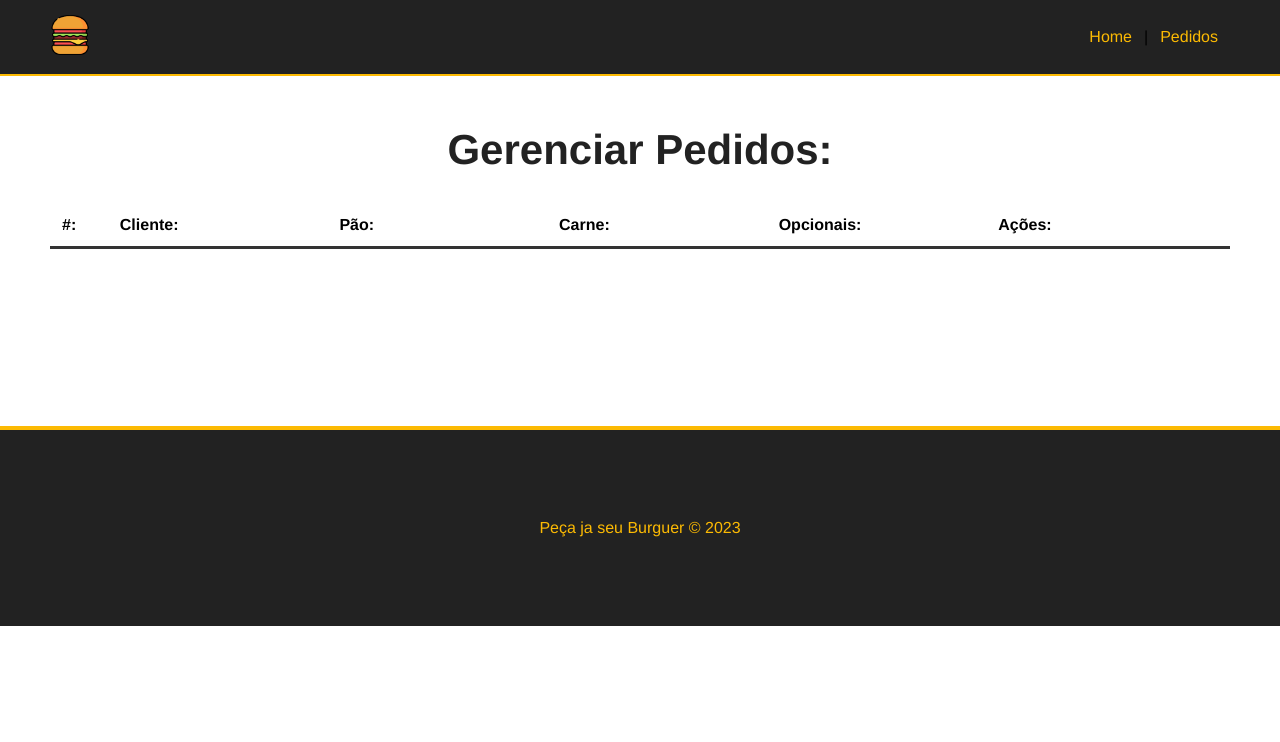
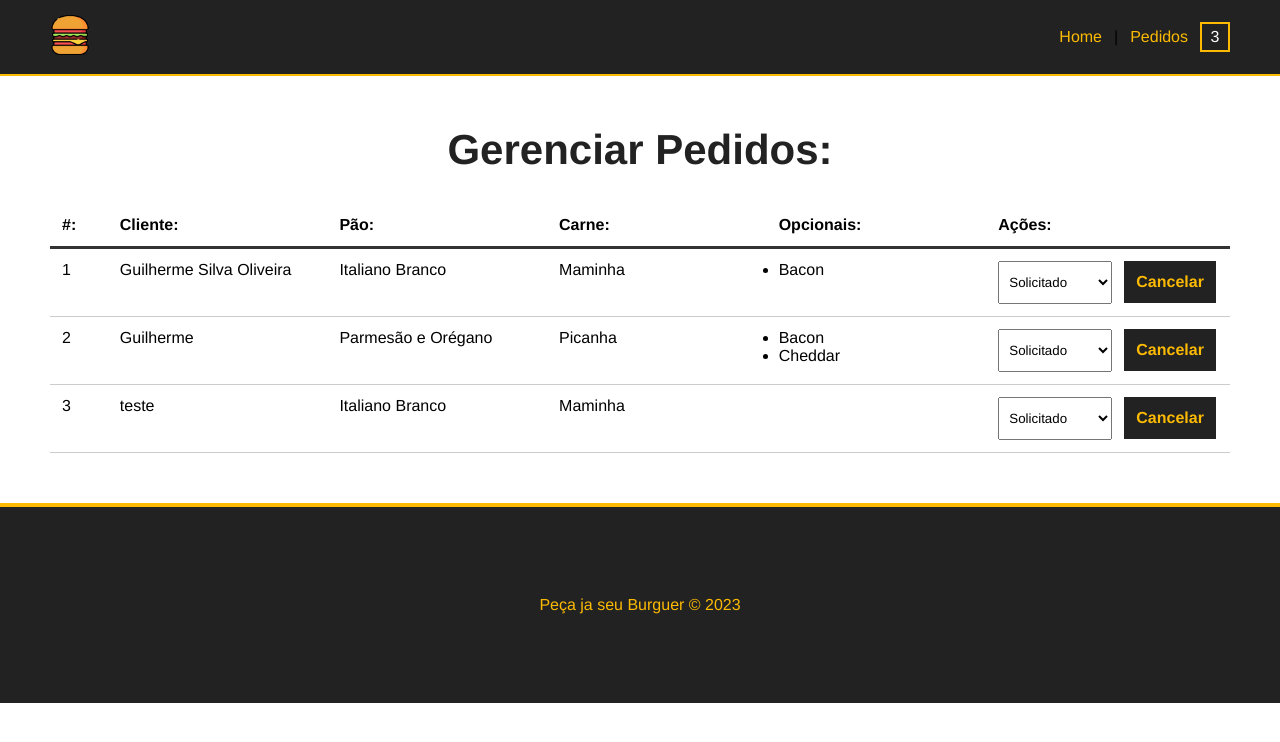
Before and after one commit to Guilherme-so/Burguer-Deliver, a Vue app: page /pedidos in a window 1280 px wide. Shown: the top 742 px of the page. Built offline with nearby package versions, Linux system fonts and the light colour scheme; data requests are answered from the project's data file.

Commit message:
adding cart number to orders

```diff
--- a/db/db.json
+++ b/db/db.json
@@ -77,5 +77,35 @@
       "tipo": "Finalizado"
     }
   ],
-  "burgers": []
+  "burgers": [
+    {
+      "nome": "Guilherme Silva Oliveira",
+      "pao": "Italiano Branco",
+      "carne": "Maminha",
+      "optionais": [
+        "Bacon"
+      ],
+      "status": "Solicitado",
+      "id": 1
+    },
+    {
+      "nome": "Guilherme",
+      "pao": "Parmesão e Orégano",
+      "carne": "Picanha",
+      "optionais": [
+        "Bacon",
+        "Cheddar"
+      ],
+      "status": "Solicitado",
+      "id": 2
+    },
+    {
+      "nome": "teste",
+      "pao": "Italiano Branco",
+      "carne": "Maminha",
+      "optionais": [],
+      "status": "Solicitado",
+      "id": 3
+    }
+  ]
 }
--- a/package.json
+++ b/package.json
@@ -10,6 +10,7 @@
   },
   "dependencies": {
     "json-server": "^0.17.1",
+    "phosphor-vue": "^1.4.2",
     "vue": "^3.2.45",
     "vue-router": "^4.1.6"
   },
--- a/src/components/Banner.vue
+++ b/src/components/Banner.vue
@@ -10,6 +10,7 @@
     background-position: 0 -250px;
     height: 500px;
     background-size: cover;
+    background-repeat: no-repeat;
     display: flex;
     align-items: center;
 }
--- a/src/components/BurgerForm.vue
+++ b/src/components/BurgerForm.vue
@@ -87,9 +87,6 @@ export default {
       this.carnes = data.carnes;
       this.opcionaisData = data.opcionais;
 
-      console.log(this.paes);
-      console.log(this.carnes);
-      console.log(this.opcionaisData);
     },
     async createBurger(e) {
       e.preventDefault();
--- a/src/components/Navbar.vue
+++ b/src/components/Navbar.vue
@@ -1,3 +1,4 @@
+
 <template>
   <header>
     <nav id="nav">
@@ -5,7 +6,10 @@
         ><img :src="logo" :alt="alt" id="logo"
       /></RouterLink>
       <RouterLink to="/">Home</RouterLink> |
-      <RouterLink to="/pedidos">Pedidos</RouterLink>
+      <RouterLink to="/pedidos">
+          Pedidos
+      </RouterLink>
+      <div class="pedido">{{ quantidade }}</div>
     </nav>
   </header>
 </template>
@@ -13,6 +17,21 @@
 <script>
 export default {
   props: ["logo", "alt"],
+  data(){
+    return {
+      quantidade: 0
+    }
+  },
+  methods: {
+    async getPedidos(){
+      const req = await fetch("http://localhost:3000/burgers")
+      const data = await req.json()
+      this.quantidade = data.length
+    }
+  },
+  mounted(){
+    this.getPedidos()
+  }
 };
 </script>
 
@@ -46,4 +65,17 @@ export default {
 #nav a:hover {
   color: #fff;
 }
+
+.pedido {
+  display: flex;
+  justify-content: center;
+  align-items: center;
+  padding: 4px 4px;
+  background-color: #222;
+  border: 2px solid #FCBA03;
+  width: 30px;
+  height: 30px;
+  color: #fff;
+}
+
 </style>
```
Also changed, not shown: 1 other file (tests, documents, lock files or other folders).
